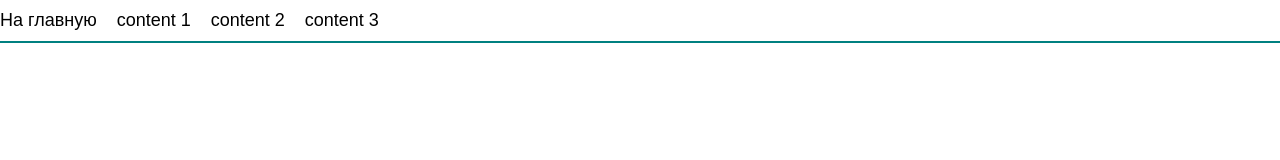
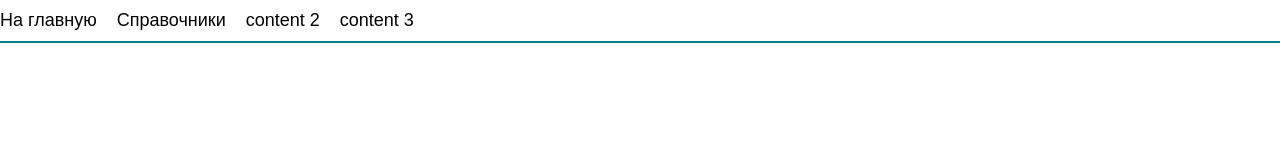
Before and after one commit to KirylLitoshka/svetoch_frnt, a React (Create React App) app: page / in a window 1280 px wide. Shown: the top 160 px of the page. Built offline with nearby package versions, Linux system fonts and the light colour scheme.

Commit message:
updated navigation (added one test link to catalogue submenu) and removed px units from zero values of box-shadow

```diff
--- a/src/components/ui/navbar/Nav.css
+++ b/src/components/ui/navbar/Nav.css
@@ -22,7 +22,8 @@
 .nav-list_item-submenu {
     display: none;
     position: absolute;
-    box-shadow: 0px 8px 16px 0px rgba(0, 0, 0, 0.2);
+    background-color: white;
+    box-shadow: 0 8px 16px 0 rgba(0, 0, 0, 0.2);
     left: 0;
 }
 
--- a/src/components/ui/navbar/Nav.jsx
+++ b/src/components/ui/navbar/Nav.jsx
@@ -10,18 +10,18 @@ const Nav = () => {
                     <Link to="/" className="nav-list_link">На главную</Link>
                 </li>
                 <li className="nav-list_item">
-                    <a className="nav-list_link">content 1</a>
+                    <span className="nav-list_link">Справочники</span>
                     <div className="nav-list_item-submenu">
-                        <Link to="#" className="nav-list_link"> subcontent1</Link>
+                        <Link to="catalogues/meters" className="nav-list_link"> Счетчики</Link>
                         <Link to="#" className="nav-list_link"> subcontent2</Link>
                         <Link to="#" className="nav-list_link"> subcontent3</Link>
                     </div>
                 </li>
                 <li className="nav-list_item">
-                    <a className="nav-list_link">content 2</a>
+                    <span className="nav-list_link">content 2</span>
                 </li>
                 <li className="nav-list_item">
-                    <a className="nav-list_link">content 3</a>
+                    <span className="nav-list_link">content 3</span>
                 </li>
             </ul>
         </nav>
```
